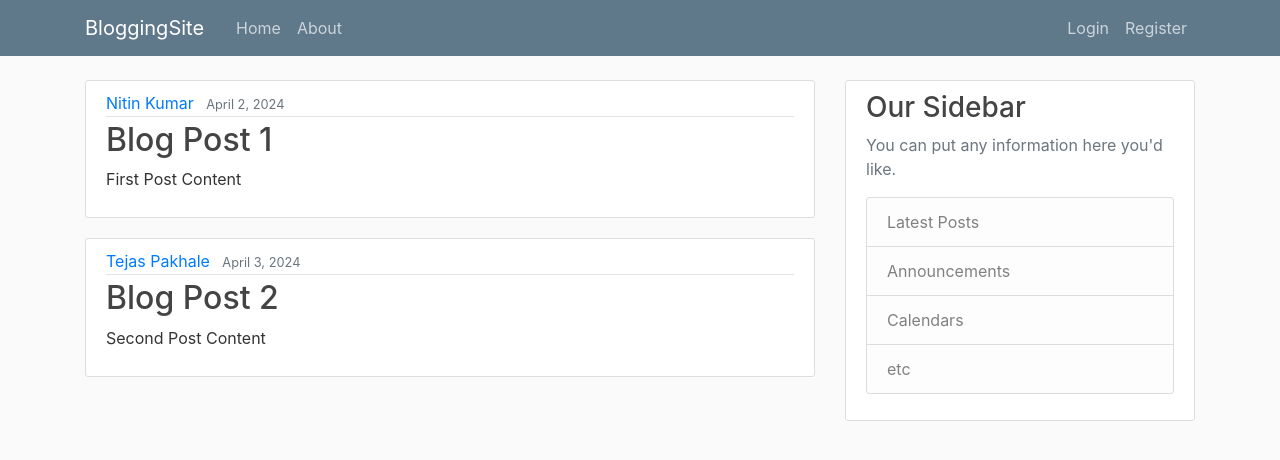
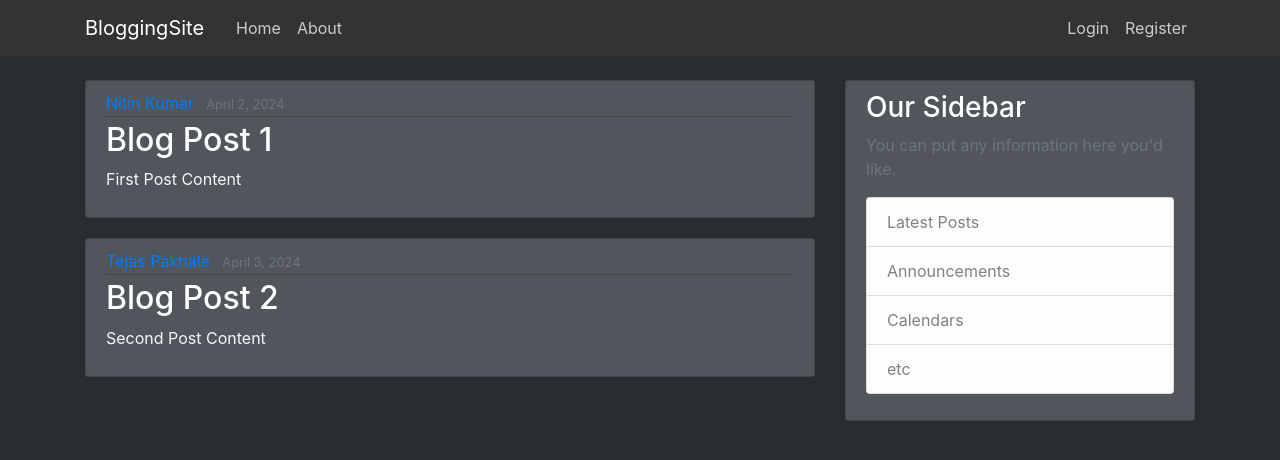
Before and after one commit to nitinkoberoii/Blogging-Site-with-Flask-and-SQL, a Flask app: page / in a window 1280 px wide. Shown: the top 460 px of the page. Run offline with Flask 3, Linux system fonts and the light colour scheme; some libraries are stand-ins or nearby versions.

Commit message:
Update main.css

```diff
--- a/Flask_Blog/flaskblog/static/main.css
+++ b/Flask_Blog/flaskblog/static/main.css
@@ -1,23 +1,23 @@
 body {
-  background: #fafafa;
-  color: #333333;
+  background: #2a2d2f; /* Dark gray background */
+  color: #f7f7f7; /* Light gray text */
   margin-top: 5rem;
 }
 
 h1, h2, h3, h4, h5, h6 {
-  color: #444444;
+  color: #ffffff; /* White text for headings */
 }
 
 .bg-steel {
-  background-color: #5f788a;
+  background-color: #333333; /* Darker steel background */
 }
 
 .site-header .navbar-nav .nav-link {
-  color: #cbd5db;
+  color: #cccccc; /* Light gray text for navigation */
 }
 
 .site-header .navbar-nav .nav-link:hover {
-  color: #ffffff;
+  color: #ffffff; /* White text on hover */
 }
 
 .site-header .navbar-nav .nav-link.active {
@@ -25,19 +25,19 @@
 }
 
 .content-section {
-  background: #ffffff;
+  background: #50565b; /* Dark gray background for content */
   padding: 10px 20px;
-  border: 1px solid #dddddd;
+  border: 1px solid #444444; /* Slightly lighter border */
   border-radius: 3px;
   margin-bottom: 20px;
 }
 
 .article-title {
-  color: #444444;
+  color: #ffffff; /* White text for title */
 }
 
 a.article-title:hover {
-  color: #428bca;
+  color: #428bca; /* Blue accent color on hover */
   text-decoration: none;
 }
 
@@ -54,11 +54,11 @@
 .article-metadata {
   padding-bottom: 1px;
   margin-bottom: 4px;
-  border-bottom: 1px solid #e3e3e3
+  border-bottom: 1px solid #444444; /* Slightly lighter border */
 }
 
 .article-metadata a:hover {
-  color: #333;
+  color: #cccccc; /* Light gray for links on hover */
   text-decoration: none;
 }
 
```
